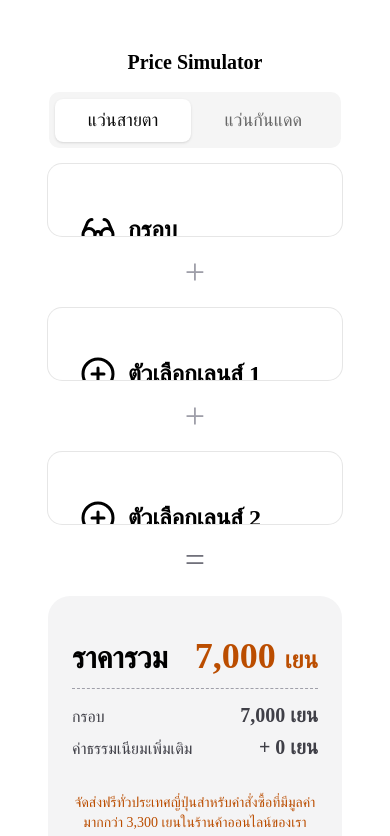
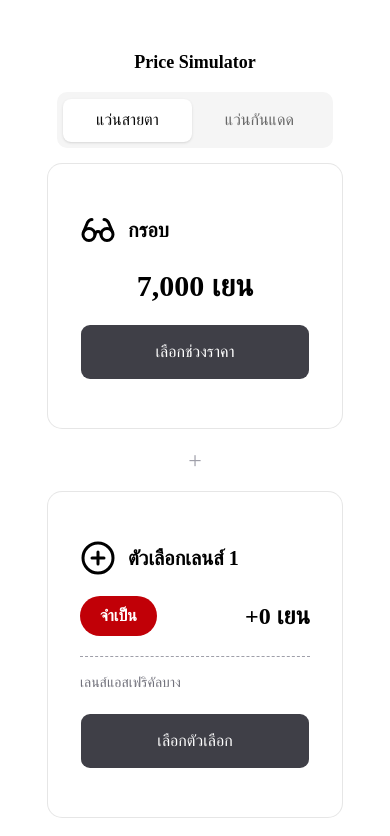
Before and after one commit to krittanut31/demo-owndays-price-simulator, a Next.js app: page / in a window 390 px wide. Shown: the top 836 px of the page. Built offline with nearby package versions, Linux system fonts and the light colour scheme.

Commit message:
adjust responsive

```diff
--- a/src/app/page.tsx
+++ b/src/app/page.tsx
@@ -29,7 +29,7 @@ export default function Home() {
 
   return (
     <main className="flex w-full flex-1 flex-col items-center justify-start  bg-white p-12 gap-4">
-      <p className="text-center text-xl font-bold text-black ">
+      <p className="text-center text-lg sm:text-xl font-bold text-black ">
         Price Simulator
       </p>
 
@@ -38,10 +38,10 @@ export default function Home() {
         onValueChange={(v) => handleGlassTypeChange(v as GlassType)}
       >
         <TabsList className="group-data-horizontal/tabs:h-14 p-1.5">
-          <TabsTrigger value="glass" className="px-8 py-2 text-lg">
+          <TabsTrigger value="glass" className="px-8 py-2 text-base sm:text-lg">
             แว่นสายตา
           </TabsTrigger>
-          <TabsTrigger value="sunGlass" className="px-8 py-2 text-lg">
+          <TabsTrigger value="sunGlass" className="px-8 py-2 text-base sm:text-lg">
             แว่นกันแดด
           </TabsTrigger>
         </TabsList>
--- a/src/components/GlassLensCards.tsx
+++ b/src/components/GlassLensCards.tsx
@@ -5,7 +5,7 @@ import { Button } from "@/components/ui/button";
 import { eyeglassLensGroups } from "@/data/eyeglassLens";
 import { eyeglassLens2Groups, noLens2Option } from "@/data/eyeglassLens2";
 import type { OnFilterChange } from "@/types/pricing";
-import { LensModal, Plus, type LensItem } from "./lensShared";
+import { LensModal, Plus, cardCell, type LensItem } from "./lensShared";
 
 const allLens1 = eyeglassLensGroups.flatMap((g) => g.options);
 
@@ -39,19 +39,19 @@ function OptionCard({
   onSelect: () => void;
 }) {
   return (
-    <Card className="flex-1">
+    <Card className={cardCell}>
       <CardContent className="flex h-full flex-col gap-5 p-8">
-        <div className="flex items-center gap-3 text-2xl font-bold text-black">
+        <div className="flex items-center gap-3 text-xl sm:text-2xl font-bold text-black">
           <CirclePlus className="size-9" />
           {title}
         </div>
         <div className="flex items-center justify-between">
           <span
-            className={`rounded-full px-5 py-2 text-lg font-bold text-white ${badgeClass}`}
+            className={`rounded-full px-5 py-2 text-base sm:text-lg font-bold text-white ${badgeClass}`}
           >
             {badge}
           </span>
-          <span className="text-4xl font-extrabold text-black">
+          <span className="text-2xl sm:text-4xl font-extrabold text-black">
             +{item.price.toLocaleString("th-TH")} เยน
           </span>
         </div>
@@ -61,7 +61,7 @@ function OptionCard({
         <Button
           size="lg"
           onClick={onSelect}
-          className="mt-auto h-14 bg-zinc-700 text-lg text-white hover:bg-zinc-800"
+          className="mt-auto h-14 bg-zinc-700 text-base sm:text-lg text-white hover:bg-zinc-800"
         >
           เลือกตัวเลือก
         </Button>
--- a/src/components/PriceCards.tsx
+++ b/src/components/PriceCards.tsx
@@ -10,6 +10,7 @@ import {
 } from "@/components/ui/dialog";
 import { eyeglassPriceRanges, sunglassPriceRanges } from "@/data/pricing";
 import type { GlassType, OnFilterChange, optionFilter } from "@/types/pricing";
+import { cardCell } from "./lensShared";
 import GlassLensCards from "./GlassLensCards";
 import SunglassLensCards from "./SunglassLensCards";
 
@@ -30,20 +31,20 @@ export default function PriceCards({
 
   return (
     <div className="flex w-full max-w-6xl flex-col items-stretch gap-4">
-      <div className="flex flex-col gap-4 md:flex-row h-90">
-        <Card className="flex-1">
+      <div className="flex flex-col gap-4 md:flex-row md:flex-wrap md:justify-center lg:h-90 lg:flex-nowrap">
+        <Card className={cardCell}>
           <CardContent className="flex h-full flex-col gap-5 p-8">
-            <div className="flex items-center gap-3 text-2xl font-bold text-black">
+            <div className="flex items-center gap-3 text-xl sm:text-2xl font-bold text-black">
               <Glasses className="size-9" />
               กรอบ
             </div>
-            <div className="my-auto text-center text-5xl font-extrabold text-black">
+            <div className="my-auto text-center text-3xl sm:text-5xl font-extrabold text-black">
               {filter.price.toLocaleString("th-TH")} เยน
             </div>
             <Button
               size="lg"
               onClick={() => setPriceOpen(true)}
-              className="h-14 bg-zinc-700 text-lg text-white hover:bg-zinc-800"
+              className="h-14 bg-zinc-700 text-base sm:text-lg text-white hover:bg-zinc-800"
             >
               เลือกช่วงราคา
             </Button>
@@ -55,7 +56,7 @@ export default function PriceCards({
           <SunglassLensCards onFilterChange={onFilterChange} />
         )}
       </div>
-      <span className="self-center text-4xl text-zinc-500">=</span>
+      <span className="self-center text-2xl sm:text-4xl text-zinc-500">=</span>
 
       <Dialog open={priceOpen} onOpenChange={setPriceOpen}>
         <DialogContent>
--- a/src/components/SunglassLensCards.tsx
+++ b/src/components/SunglassLensCards.tsx
@@ -4,7 +4,7 @@ import { Card, CardContent } from "@/components/ui/card";
 import { Button } from "@/components/ui/button";
 import { sunglassLensCombos, sunglassLensGroups } from "@/data/sunglassLens";
 import type { OnFilterChange } from "@/types/pricing";
-import { LensModal, Plus, type LensItem } from "./lensShared";
+import { LensModal, Plus, cardCell, type LensItem } from "./lensShared";
 
 const sections = [
   ...sunglassLensGroups.map((g) => ({ id: g.id, title: g.title, items: g.options })),
@@ -44,9 +44,9 @@ export default function SunglassLensCards({
   return (
     <>
       <Plus />
-      <Card className="flex-1 border-dashed shadow-none">
+      <Card className={`${cardCell} border-dashed shadow-none`}>
         <CardContent className="flex h-full flex-col items-center gap-5 p-8 text-center">
-          <p className="text-xl text-zinc-700">โปรดเลือก</p>
+          <p className="text-lg sm:text-xl text-zinc-700">โปรดเลือก</p>
           <div className="flex w-full max-w-xs flex-col gap-4">
             {(
               [
@@ -59,7 +59,7 @@ export default function SunglassLensCards({
                 size="lg"
                 variant={lensMode === value ? "default" : "outline"}
                 onClick={() => changeLensMode(value)}
-                className={`h-14 text-lg font-bold ${
+                className={`h-14 text-base sm:text-lg font-bold ${
                   lensMode === value
                     ? "bg-zinc-700 text-white hover:bg-zinc-800"
                     : "border-zinc-700 text-zinc-700"
@@ -77,14 +77,14 @@ export default function SunglassLensCards({
         </CardContent>
       </Card>
       <Plus />
-      <Card className="flex-1">
+      <Card className={cardCell}>
         {lensMode === "change" ? (
           <CardContent className="flex h-full flex-col gap-4 p-8">
-            <div className="flex items-center justify-center gap-3 text-2xl font-bold text-black">
+            <div className="flex items-center justify-center gap-3 text-xl sm:text-2xl font-bold text-black">
               <CirclePlus className="size-9" />
               ตัวเลือกเลนส์
             </div>
-            <div className="mt-4 text-center text-4xl font-extrabold text-black">
+            <div className="mt-4 text-center text-2xl sm:text-4xl font-extrabold text-black">
               +{(selected?.price ?? 0).toLocaleString("th-TH")} เยน
             </div>
             <div className="border-t border-dashed border-zinc-300 pt-2 text-center text-zinc-400">
@@ -96,14 +96,14 @@ export default function SunglassLensCards({
             <Button
               size="lg"
               onClick={openModal}
-              className="h-14 bg-zinc-700 text-lg text-white hover:bg-zinc-800"
+              className="h-14 bg-zinc-700 text-base sm:text-lg text-white hover:bg-zinc-800"
             >
               เลือกตัวเลือก
             </Button>
           </CardContent>
         ) : (
           <CardContent className="flex h-full flex-col gap-4 p-8 align-center justify-center">
-            <p className="text-2xl text-center">สีเริ่มต้น</p>
+            <p className="text-xl sm:text-2xl text-center">สีเริ่มต้น</p>
           </CardContent>
         )}
       </Card>
--- a/src/components/TotalPrice.tsx
+++ b/src/components/TotalPrice.tsx
@@ -12,20 +12,20 @@ export default function TotalPrice({ filter }: { filter: optionFilter }) {
     <div className="w-full max-w-6xl rounded-3xl bg-zinc-100 px-6 py-10">
       <div className="mx-auto w-full max-w-md">
         <div className="flex items-baseline justify-between border-b border-dashed border-zinc-400 pb-3">
-          <span className="text-3xl font-extrabold text-black">ราคารวม</span>
-          <span className="text-4xl font-extrabold text-amber-700">
-            {yen(total)} <span className="text-2xl">เยน</span>
+          <span className="text-2xl sm:text-3xl font-extrabold text-black">ราคารวม</span>
+          <span className="text-2xl sm:text-4xl font-extrabold text-amber-700">
+            {yen(total)} <span className="text-xl sm:text-2xl">เยน</span>
           </span>
         </div>
 
         <dl className="mt-3 space-y-1 text-zinc-700">
           <div className="flex items-baseline justify-between">
             <dt>กรอบ</dt>
-            <dd className="text-xl font-bold">{yen(filter.price)} เยน</dd>
+            <dd className="text-lg sm:text-xl font-bold">{yen(filter.price)} เยน</dd>
           </div>
           <div className="flex items-baseline justify-between">
             <dt>ค่าธรรมเนียมเพิ่มเติม</dt>
-            <dd className="text-xl font-bold">+ {yen(extra)} เยน</dd>
+            <dd className="text-lg sm:text-xl font-bold">+ {yen(extra)} เยน</dd>
           </div>
         </dl>
 
--- a/src/components/lensShared.tsx
+++ b/src/components/lensShared.tsx
@@ -9,8 +9,12 @@ import {
 export type LensItem = { id: string; name: string; price: number };
 export type LensSectionData = { id: string; title: string; items: LensItem[] };
 
+// การ์ดบนแท็บเล็ต: 2 ใบต่อแถว (ใบที่ 3 ขึ้นแถวใหม่อยู่กลาง) / เดสก์ท็อป: แถวเดียวแบ่งเท่ากัน
+export const cardCell =
+  "flex-1 md:h-90 md:w-[calc(50%-2rem)] md:flex-none lg:h-auto lg:w-auto lg:flex-1";
+
 export function Plus() {
-  return <span className="self-center text-4xl text-zinc-400">+</span>;
+  return <span className="self-center text-2xl text-zinc-400 sm:text-4xl">+</span>;
 }
 
 function LensSection({
```
